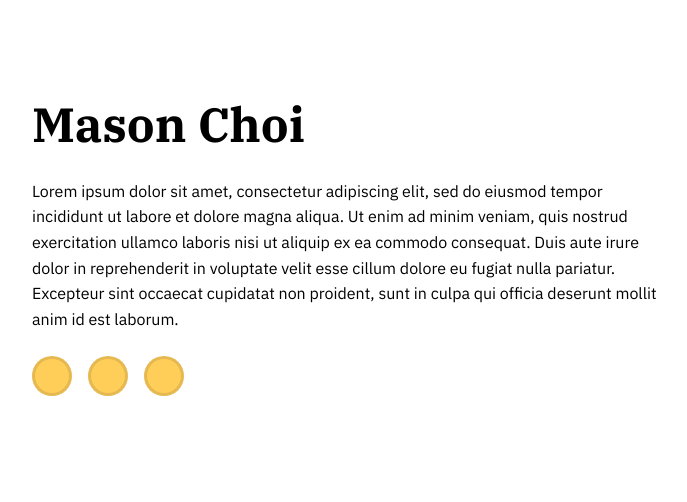
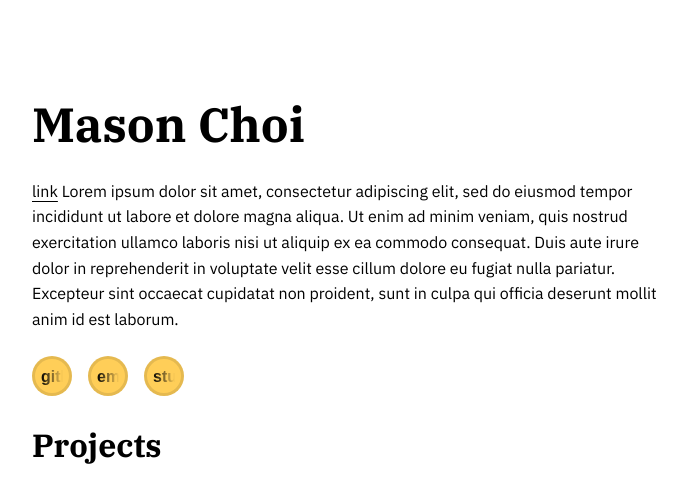
Before and after one commit to Tennis-Ball/personal_website, a Next.js app: page / in a window 1280 px wide. Shown: the top 502 px of the page, without its empty margins (288-975 px from the left). Built offline with nearby package versions, Linux system fonts and the light colour scheme.

Commit message:
highlighting, links, button changes

```diff
--- a/pages/api/hello.js
+++ /dev/null
@@ -1,5 +0,0 @@
-// Next.js API route support: https://nextjs.org/docs/api-routes/introduction
-
-export default function handler(req, res) {
-  res.status(200).json({ name: 'John Doe' })
-}
--- a/pages/index.js
+++ b/pages/index.js
@@ -12,10 +12,13 @@ export default function Home() {
 
 		<main>
 			<h1>Mason Choi</h1>
-			<p>Lorem ipsum dolor sit amet, consectetur adipiscing elit, sed do eiusmod tempor incididunt ut labore et dolore magna aliqua. Ut enim ad minim veniam, quis nostrud exercitation ullamco laboris nisi ut aliquip ex ea commodo consequat. Duis aute irure dolor in reprehenderit in voluptate velit esse cillum dolore eu fugiat nulla pariatur. Excepteur sint occaecat cupidatat non proident, sunt in culpa qui officia deserunt mollit anim id est laborum.</p>
+			<p> <a href="https://example.com">link</a> Lorem  ipsum dolor sit amet, consectetur adipiscing elit, sed do eiusmod tempor incididunt ut labore et dolore magna aliqua. Ut enim ad minim veniam, quis nostrud exercitation ullamco laboris nisi ut aliquip ex ea commodo consequat. Duis aute irure dolor in reprehenderit in voluptate velit esse cillum dolore eu fugiat nulla pariatur. Excepteur sint occaecat cupidatat non proident, sunt in culpa qui officia deserunt mollit anim id est laborum.</p>
 			<div className={styles.media}>
-				<button></button><button></button><button></button>
+				<button><p>github</p></button>
+				<button><p>email</p></button>
+				<button><p>stuff</p></button>
 			</div>
+			<h2>Projects</h2>
 		</main>
 
 		<footer>
--- a/styles/Home.module.css
+++ b/styles/Home.module.css
@@ -2,9 +2,32 @@
     width: 2.5em;
     height: 2.5em;
     background-color: var(--accent-color);
-    border-radius: 50%;
+    border-radius: 2.5em;
     border: 3px solid rgba(0,0,0,0.1);
     margin: 0.5em;
+    font-weight: bold;
+    transition: all 0.25s ease-out;
+}
+
+.media:hover button{
+  width: 5em;
+}
+
+.media button p{
+  background: linear-gradient(90deg, var(--foreground-color-1),#00000000);
+  background-clip: text;
+  -webkit-background-clip: text;
+  -webkit-text-fill-color: transparent;
+  transition: all 0.5s;
+}
+
+.media:hover button p{
+  color: var(--foreground-color-1);
+  background:none;
+  background-clip:border-box;
+  -webkit-background-clip: border-box;
+  -webkit-text-fill-color: var(--foreground-color-1);
+
 }
 
 .media {
--- a/styles/globals.css
+++ b/styles/globals.css
@@ -3,8 +3,8 @@
 
 :root{
   --accent-color: #FFCE58;
-  --background-color: white;
-  --background-secondary-color: rgb(245,245,245);
+  --background-color-1: white;
+  --background-color-2: rgb(245,245,245);
   --foreground-color-1: #000;
   --foreground-color-2: #222;
   --main-padding: 20px calc(50vw - 450px);
@@ -14,8 +14,8 @@
 
 @media (prefers-color-scheme: dark) {
   :root{
-      --background-color: #111;
-      --background-secondary-color: #222;
+      --background-color-1: #111;
+      --background-color-2: #222;
       --foreground-color-1: white;
       --foreground-color-2: #f2f2f2;
       --transparent-color-1: rgba(255,255,255,0.15);
@@ -33,7 +33,7 @@ html, body, #__next, #__next > div{
     color: var(--foreground-color-1);
     --casl: "CASL" 0.7;
     font-variation-settings: var(--casl);
-    background-color: var(--background-color);
+    background-color: var(--background-color-1);
     -webkit-text-size-adjust: 100%;
     font-size: 16px;
     line-height: 1.6;
@@ -65,15 +65,27 @@ html, body, #__next, #__next > div{
     margin-block-end: 0;
 }
 
-h1 {
-  font-size: 3em;
+h1,h2,h3 {
   font-family: 'IBM Plex Serif';
   margin: 1rem 0 1rem 0
 }
 
+h1{
+  font-size: 3em;
+}
+
+
+h2{
+  font-size: 2em;
+}
+
+
+h3{
+  font-size: 1.5em;
+}
 
 button {
-  background-color: var(--background-secondary-color);
+  background-color: var(--background-color-2);
   color: var(--foreground-color-1);
   border: none;
   transition: all 0.25s ease-out;
@@ -87,3 +99,18 @@ button:active {
   transform: scale(0.9);
   opacity: 0.5;
 }
+
+a {
+  color: var(--foreground-color);
+  text-underline-position: under;
+  transition: color 0.25s;
+}
+
+a:hover{
+  color: var(--accent-color);
+}
+
+::selection {
+  color: var(--background-color-1);
+  background-color: var(--foreground-color-1);
+}
```
